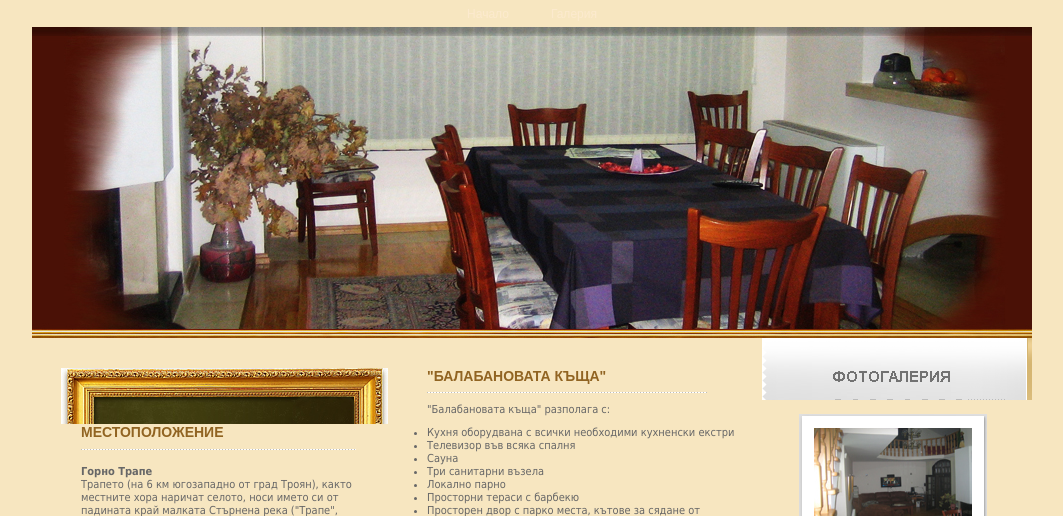
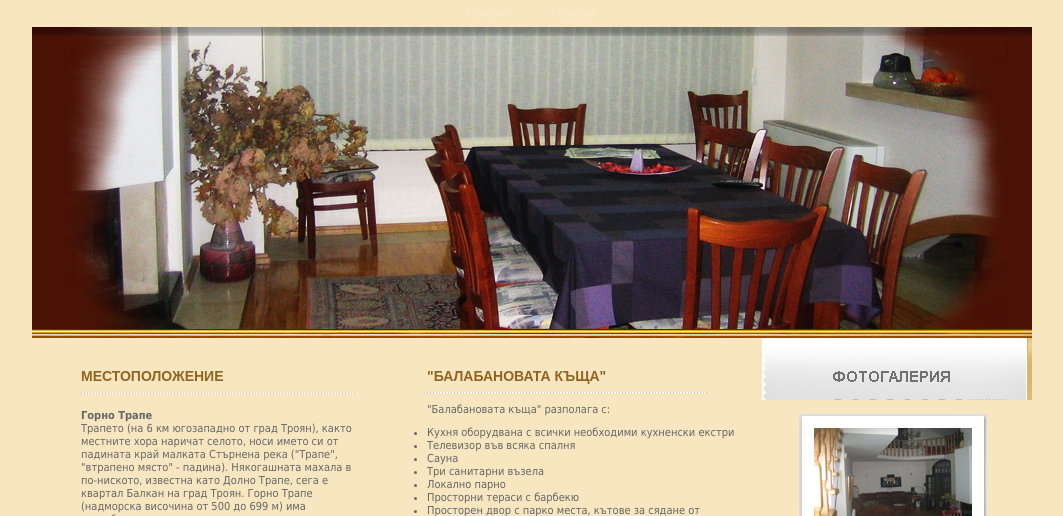
Before and after one commit to mgechev/selskiturizam.net, a plain HTML site: page index.html in a window 1280 px wide. Shown: the part 143-659 px from the top of the page, without its empty margins (108-1171 px from the left). Drawn offline with Linux system fonts and the light colour scheme.

Commit message:
Update index.html

```diff
--- a/index.html
+++ b/index.html
@@ -47,16 +47,16 @@
 	<div id="content">
 		<div class="inside">
 			<div id="sidebar">
-				<div class="order">
-<!--					<form action="#send">
+	<!--			<div class="order">
+					<form action="#send">
 						<h3>Връзка с нас</h3>
 						<div id="infoMessage"></div>
 						<input class="contactInput" type="text" id="emailInput" value="Вашият e-mail..." />
 						<input class="contactInput" type="text" id="subjectInput" value="Заглавие..." />
 						<textarea class="contactInput" id="contentInput">Съдържание...</textarea>
 						<div class="button" style="margin-top: 60px"><a href="javascript:void(0)"><img id="sendButton" src="images/button.gif" alt="" width="134" height="21" /></a></div>																																																																																																												<div class="inner_copy"><a href="http://www.beautifullife.info/">beautiful</a><a href="http://www.grungemagazine.com/">grunge</a></div>
-          </form> -->
-				</div>
+          </form>
+        </div> -->
 				<div class="block">
 					<h4>Местоположение</h4>
 					<p>
```
